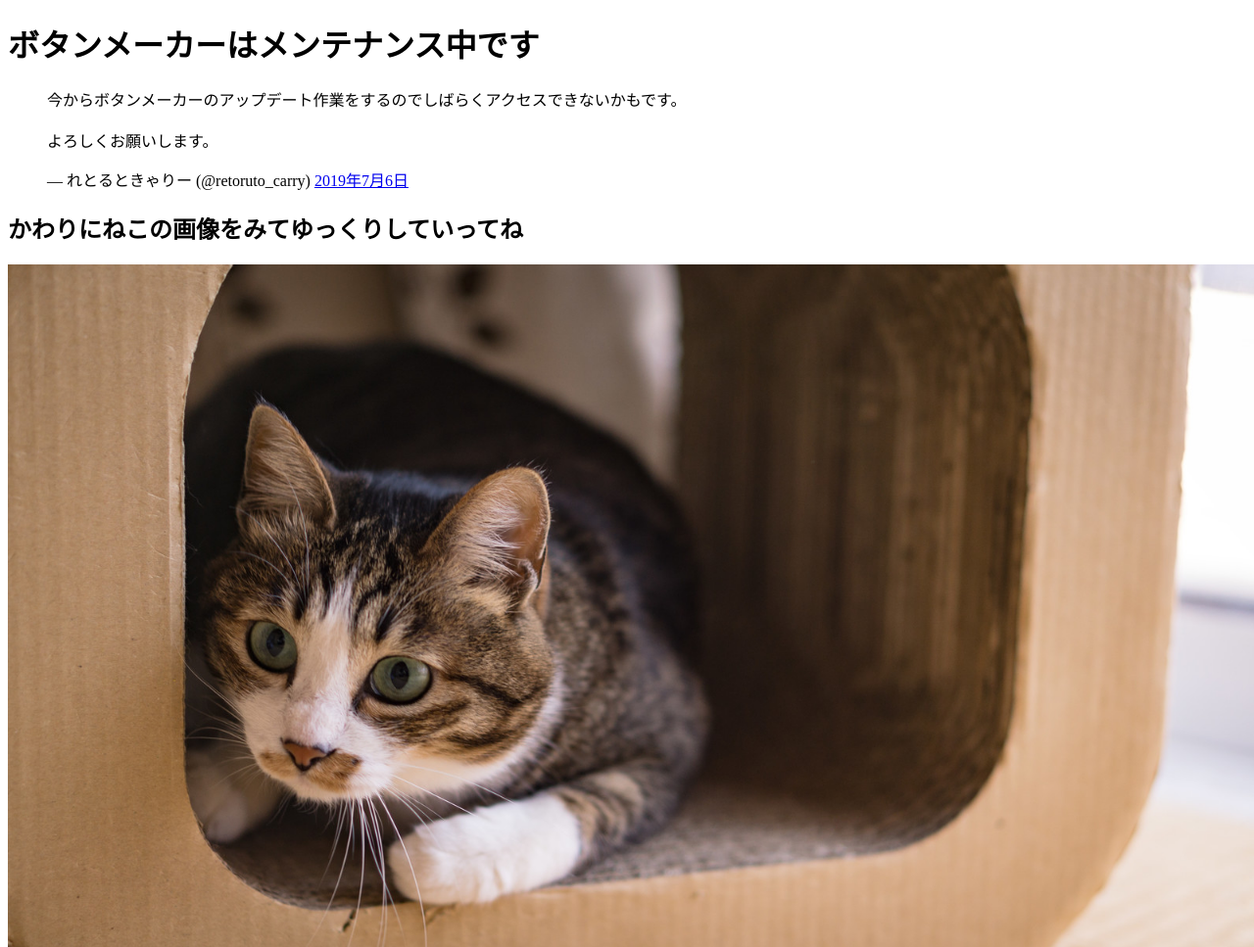
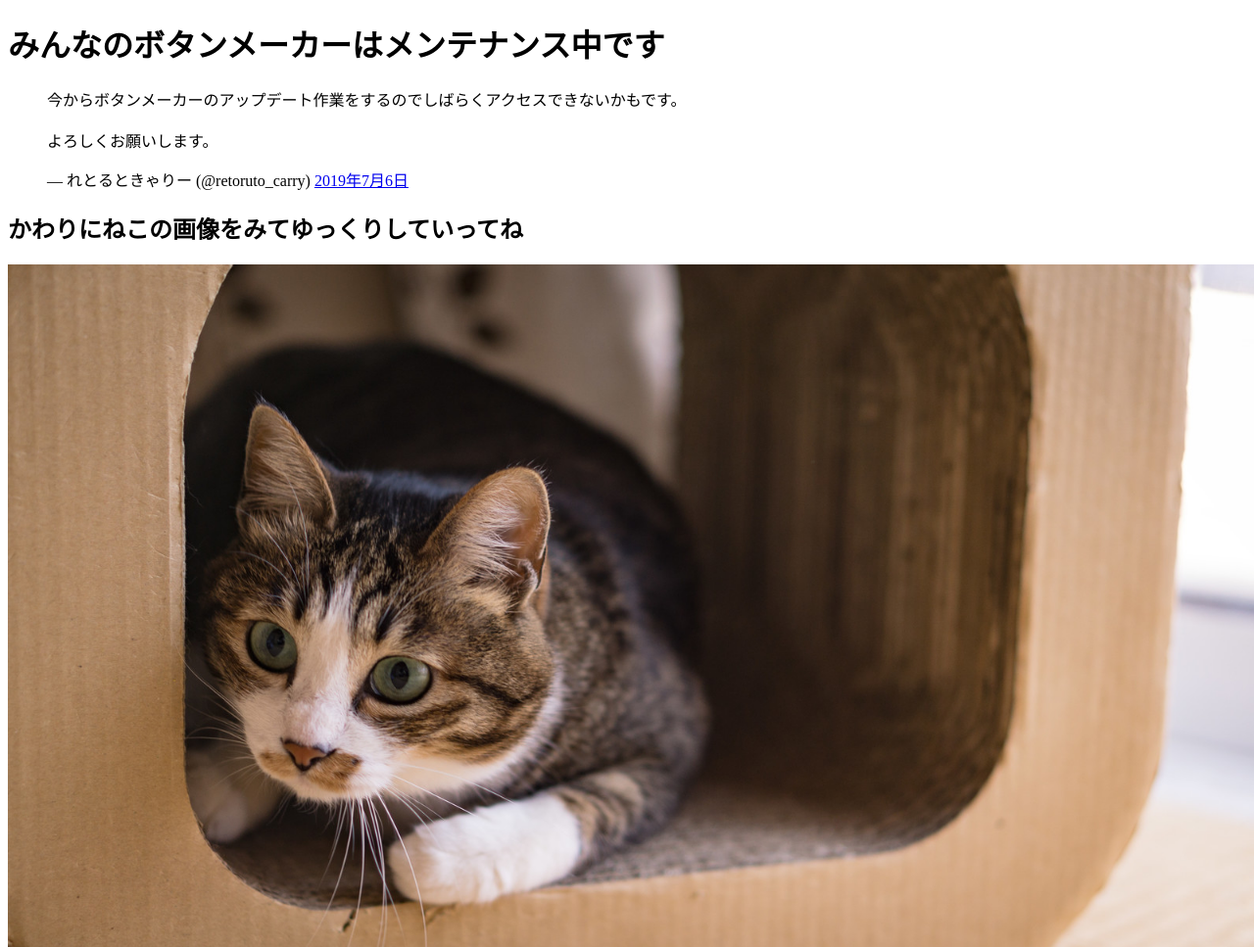
Before and after one commit to retoruto-carry/btnmaker-is-down-now, a plain HTML site: page 404.html in a window 1280 px wide. Shown: the top 967 px of the page at 98% size. Drawn offline with Linux system fonts and the light colour scheme.

Commit message:
fix: typo

```diff
--- a/404.html
+++ b/404.html
@@ -13,7 +13,7 @@
 </style>
 </head>
 <body>
-  <h1>ボタンメーカーはメンテナンス中です</h1>
+  <h1>みんなのボタンメーカーはメンテナンス中です</h1>
   <blockquote class="twitter-tweet" data-lang="ja"><p lang="ja" dir="ltr">今からボタンメーカーのアップデート作業をするのでしばらくアクセスできないかもです。<br><br>よろしくお願いします。</p>&mdash; れとるときゃりー (@retoruto_carry) <a href="https://twitter.com/retoruto_carry/status/1147515072148729856?ref_src=twsrc%5Etfw">2019年7月6日</a></blockquote>
   <script src="https://platform.twitter.com/widgets.js" charset="utf-8"></script>
   <h2>かわりにねこの画像をみてゆっくりしていってね</h2>
```
Also changed, not shown: index.html (+1 -1 lines).
